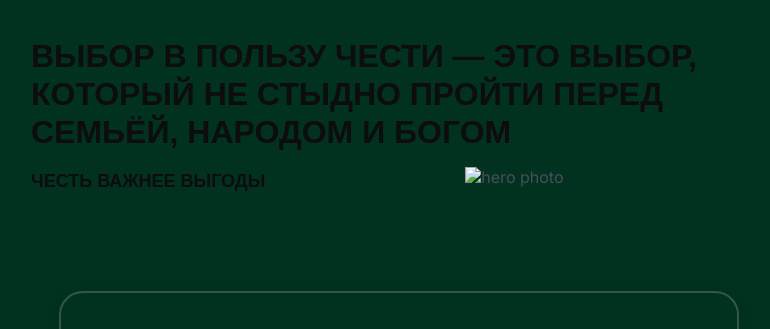
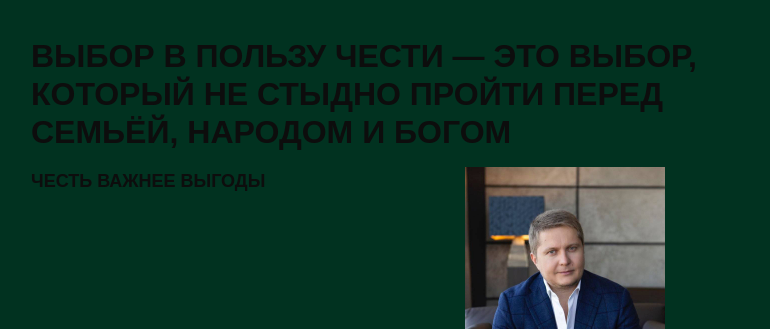
Before and after one commit to Panther1986/truth-project, a plain HTML site: page index.html in a window 1280 px wide. Shown: the part 143-472 px from the top of the page, without its empty margins (241-1011 px from the left). Drawn offline with Linux system fonts and the light colour scheme.

Commit message:
Deploying to gh-pages from @ Panther1986/truth-project@93a8d58e3209c49025d5066faf6f77e5298b1610 🚀

```diff
--- a/index.html
+++ b/index.html
@@ -208,7 +208,7 @@ When lies become background - and truth remains a choice"
             Выбор в пользу чести — это выбор, который не стыдно пройти перед
             семьёй, народом и Богом.»
           </p>
-          <img src="../public/img/hero.jpg" alt="hero photo" width="200" />
+          <img src="./img/hero.jpg" alt="hero photo" width="200" />
           <!-- <p class="hero-author" data-lang="main.author">А. Гмырин</p> -->
         </div>
       </div>
```
